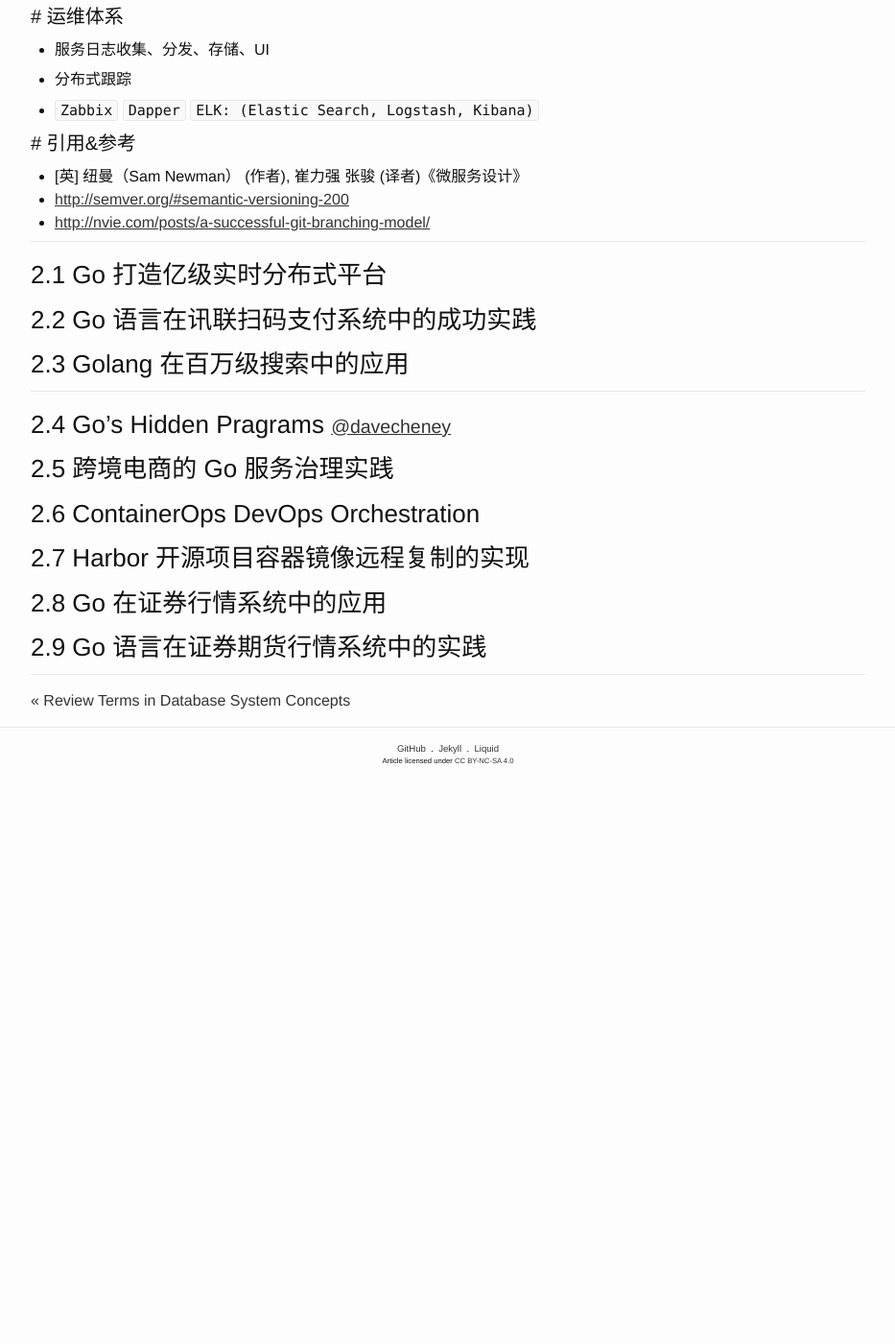
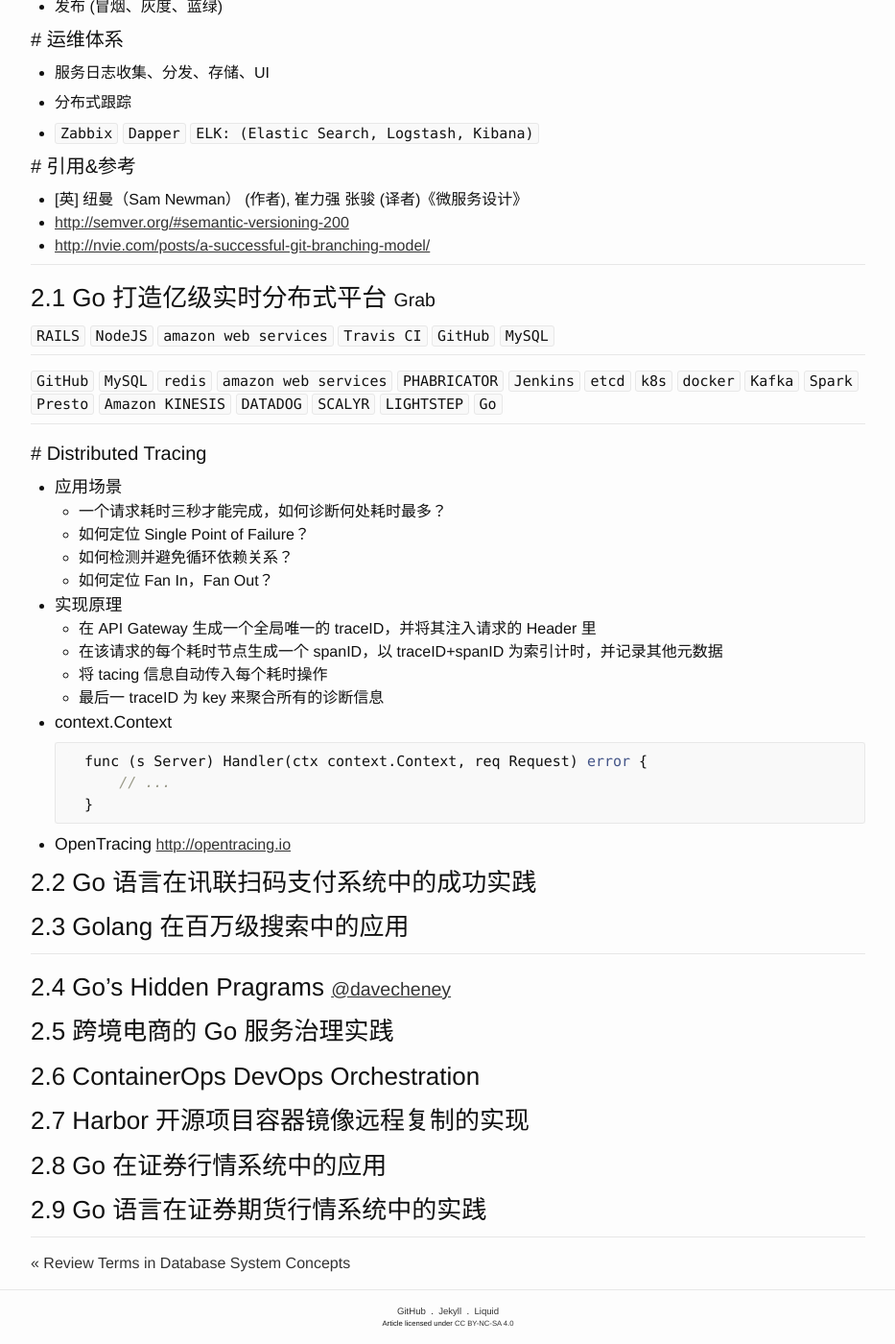
Before and after one commit to ousiax/ousiax.github.io, a Jekyll site: the page built from _posts/2017-04-17-gopherchina-2017.md, in a window 1280 px wide and 1400 px high, scrolled down 11649 px. Shown: the whole window at 96% size, without its empty margins (173-1106 px from the left). Built offline with Jekyll 4.4.1, drawn with Linux system fonts in a browser that asks for light colours; before the commit the page ends 12463 px from its top, so only the background shows below that; some of the changed text lies outside the part shown.

Commit message:
Add Grab

````diff
--- a/_posts/2017-04-17-gopherchina-2017.md
+++ b/_posts/2017-04-17-gopherchina-2017.md
@@ -533,7 +533,38 @@
 
 - - -
 
-### 2.1 Go 打造亿级实时分布式平台
+### 2.1 Go 打造亿级实时分布式平台 <sub>Grab</sub>
+
+`RAILS` `NodeJS` `amazon web services` `Travis CI` `GitHub` `MySQL`
+
+* * *
+
+`GitHub` `MySQL` `redis` `amazon web services` `PHABRICATOR` `Jenkins` `etcd` `k8s` `docker` `Kafka` `Spark` `Presto` `Amazon KINESIS` `DATADOG` `SCALYR` `LIGHTSTEP` `Go`
+
+* * *
+
+#### \# Distributed Tracing
+
+- **应用场景**
+    - 一个请求耗时三秒才能完成，如何诊断何处耗时最多？
+    - 如何定位 Single Point of Failure？
+    - 如何检测并避免循环依赖关系？
+    - 如何定位 Fan In，Fan Out？
+
+- **实现原理**
+    - 在 API Gateway 生成一个全局唯一的 traceID，并将其注入请求的 Header 里
+    - 在该请求的每个耗时节点生成一个 spanID，以 traceID+spanID 为索引计时，并记录其他元数据
+    - 将 tacing 信息自动传入每个耗时操作
+    - 最后一 traceID 为 key 来聚合所有的诊断信息
+
+- **context.Context**
+
+    ```go
+    func (s Server) Handler(ctx context.Context, req Request) error {
+        // ...
+    }
+    ```
+- **OpenTracing** [http://opentracing.io](http://opentracing.io)
 
 ### 2.2 Go 语言在讯联扫码支付系统中的成功实践
 
````
